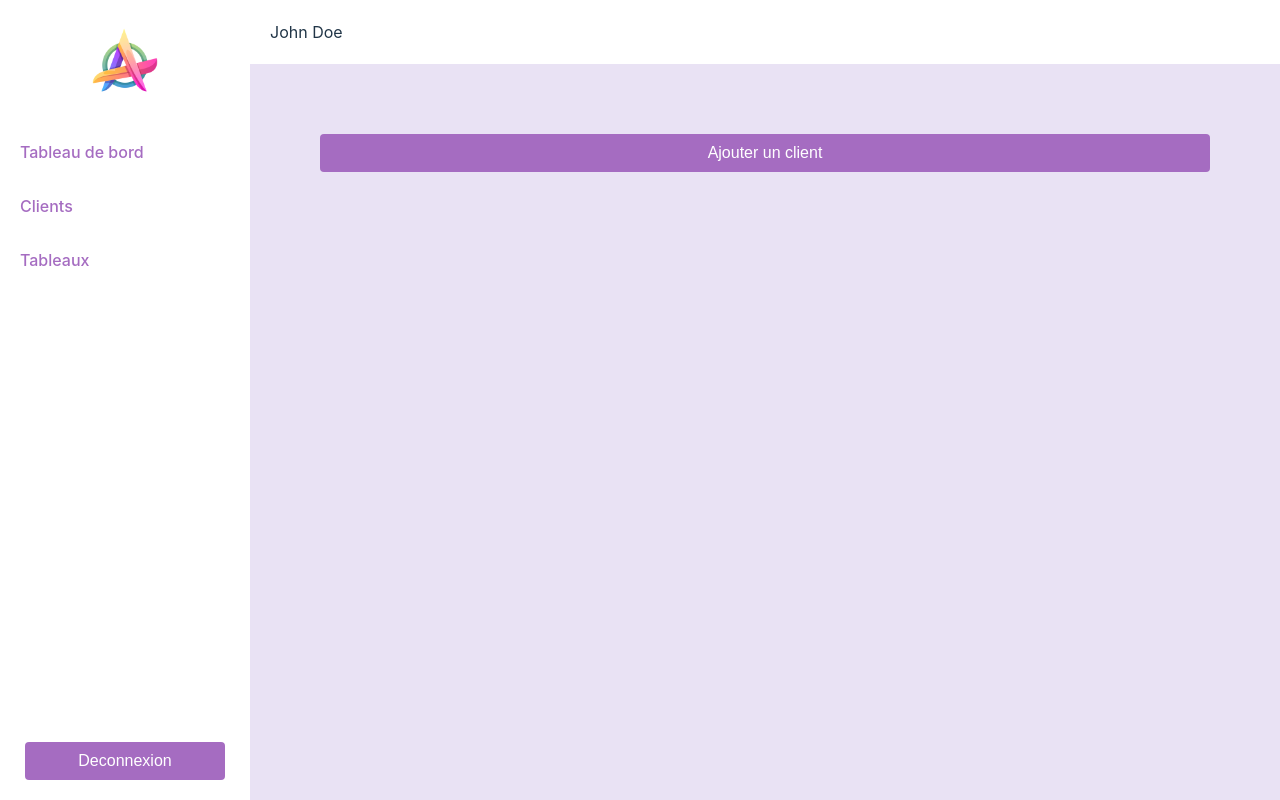
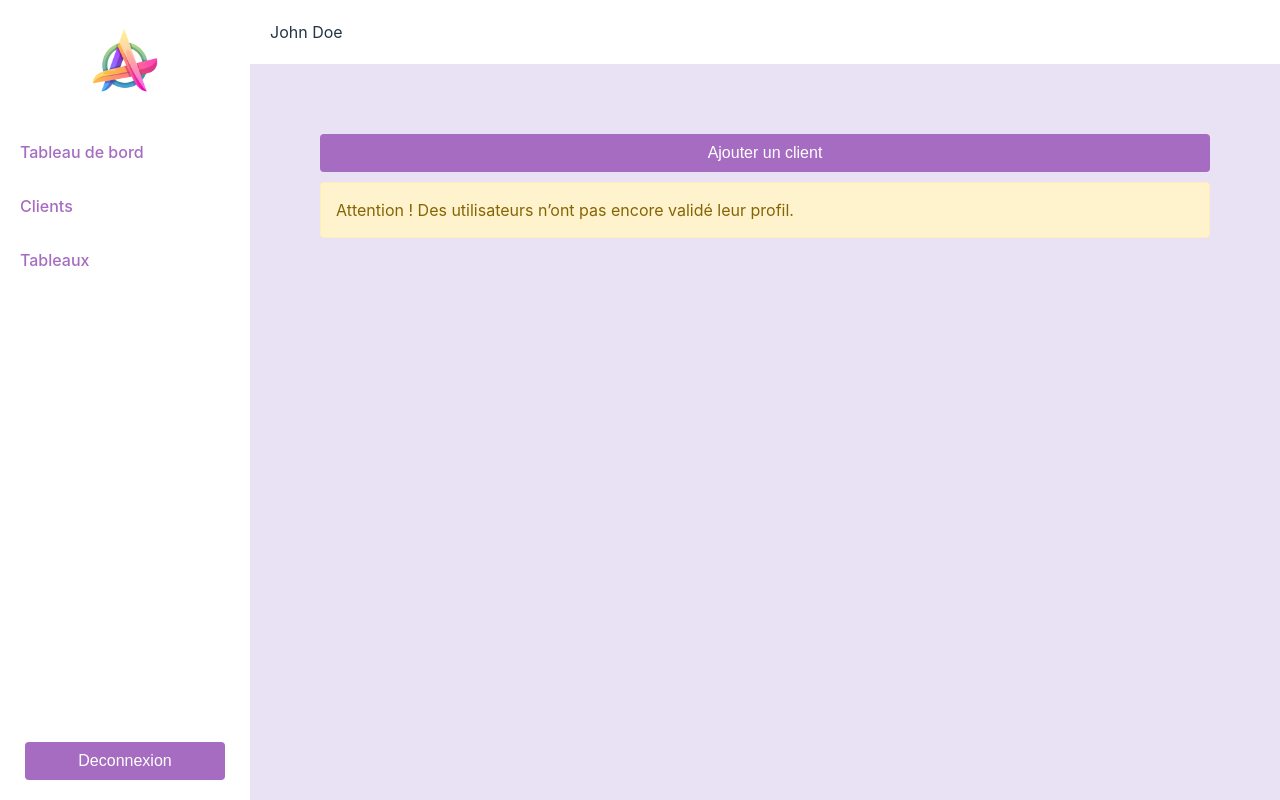
Before and after one commit to emelinebd/art_management_front, a React (Vite) app: page /users in a window 1280 px wide. Both pictures are taken after a click on the button "Ajouter un client". Shown: the top 800 px of the page. Built offline with nearby package versions, Linux system fonts and the light colour scheme; the HTML template or start-up script is replaced by a standard one.

Commit message:
button and alert

```diff
--- a/src/Layouts/Users.jsx
+++ b/src/Layouts/Users.jsx
@@ -1,19 +1,36 @@
-// Homepage.jsx
+// src/pages/Users.jsx
 
-import React from 'react';
+import React, { useState } from 'react';
 import Sidebar from '../components/Sidebar';
 import UserNameDisplay from "../components/UserNameDisplay";
 import Button from '../components/Button';
+import Alert from '../components/Alert';
 import '../styles/Users.css';
 
 const Users = () => {
+  const [alert, setAlert] = useState({ type: '', message: '' });
+
+  // Fonction pour afficher une alerte
+  const showAlert = (type, message) => {
+    setAlert({ type, message });
+    setTimeout(() => {
+      setAlert({ type: '', message: '' }); // Effacer l'alerte après 5 secondes
+    }, 5000);
+  };
+
+  // Exemple de déclenchement d'une alerte
+  const handleButtonClick = () => {
+    showAlert('warning', 'Attention ! Des utilisateurs n’ont pas encore validé leur profil.');
+  };
+
   return (
     <div className="homepage">
       <Sidebar />
       <div className="allcontent">
         <UserNameDisplay/>
         <div className="content">
-          <Button text="Ajouter un client"  className="button" />
+          <Button text="Ajouter un client" className="button" onClick={handleButtonClick} />
+          {alert.message && <Alert type={alert.type} message={alert.message} />}
         </div>
       </div>
     </div>
--- /dev/null
+++ b/src/components/Alert.jsx
@@ -0,0 +1,18 @@
+import React from 'react';
+import PropTypes from 'prop-types';
+import '../styles/Alert.css'; // Créez ce fichier pour styliser l'alerte
+
+const Alert = ({ type, message }) => {
+  return (
+    <div className={`alert alert-${type}`}>
+      {message}
+    </div>
+  );
+};
+
+Alert.propTypes = {
+  type: PropTypes.oneOf(['success', 'error', 'warning']).isRequired,
+  message: PropTypes.string.isRequired,
+};
+
+export default Alert;
--- a/src/components/Button.jsx
+++ b/src/components/Button.jsx
@@ -1,9 +1,9 @@
 import React from 'react';
 import PropTypes from 'prop-types';
 
-const Button = ({ text, onClick, type = "button", className = "" }) => {
+const Button = ({ text, className, onClick }) => {
   return (
-    <button type={type} className={`button ${className}`} onClick={onClick}>
+    <button className={`button ${className}`} onClick={onClick}>
       {text}
     </button>
   );
@@ -11,9 +11,13 @@ const Button = ({ text, onClick, type = "button", className = "" }) => {
 
 Button.propTypes = {
   text: PropTypes.string.isRequired,
+  className: PropTypes.string,
   onClick: PropTypes.func,
-  type: PropTypes.string,
-  className: PropTypes.string,
+};
+
+Button.defaultProps = {
+  className: '',
+  onClick: () => {},
 };
 
 export default Button;
--- /dev/null
+++ b/src/styles/Alert.css
@@ -0,0 +1,26 @@
+.alert {
+  padding: 15px;
+  margin: 10px 0;
+  border-radius: 4px;
+  font-size: 16px;
+  display: flex;
+  align-items: center;
+}
+
+.alert-success {
+  background-color: #d4edda;
+  color: #155724;
+  border: 1px solid #c3e6cb;
+}
+
+.alert-error {
+  background-color: #f8d7da;
+  color: #721c24;
+  border: 1px solid #f5c6cb;
+}
+
+.alert-warning {
+  background-color: #fff3cd;
+  color: #856404;
+  border: 1px solid #ffeeba;
+}
```
